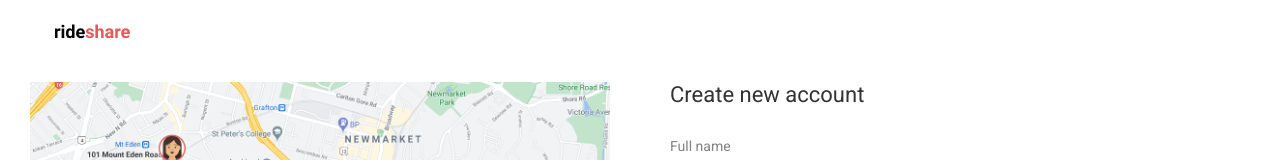
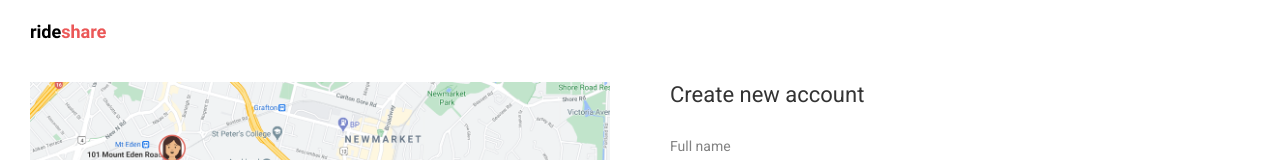
Before and after one commit to salimd83/rideshare-app-frontend, a React (Create React App) app: page / in a window 1280 px wide. Shown: the top 160 px of the page. Built offline with nearby package versions, Linux system fonts and the light colour scheme.

Commit message:
header fix

```diff
--- a/src/App.scss
+++ b/src/App.scss
@@ -12,7 +12,7 @@ body {
 }
 
 body .app > header:nth-child(1) {
-  padding: 24px 24px 40px;
+  padding: 24px 0 40px;
 }
 
 h1 {
--- a/src/pages/Home.js
+++ b/src/pages/Home.js
@@ -9,6 +9,9 @@ const StyledHome = styled.div`
   grid-gap: 60px;
   @media (max-width: 767px) {
     display: block;
+    .form {
+      display: none;
+    }
   }
   img {
     width: 100%;
@@ -43,7 +46,9 @@ function Home() {
           </div>
         </div>
 
-        <RegistrationForm />
+        <div class="form">
+          <RegistrationForm />
+        </div>
       </StyledHome>
     </Container>
   );
```
